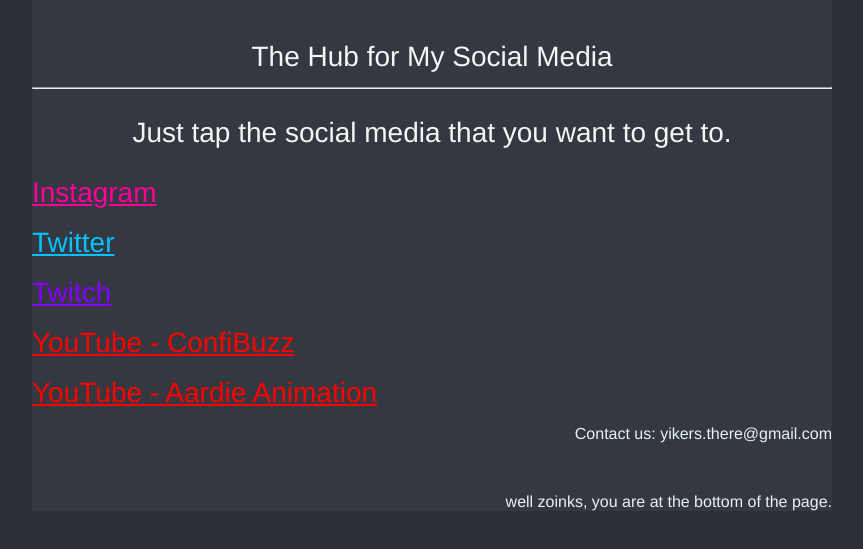
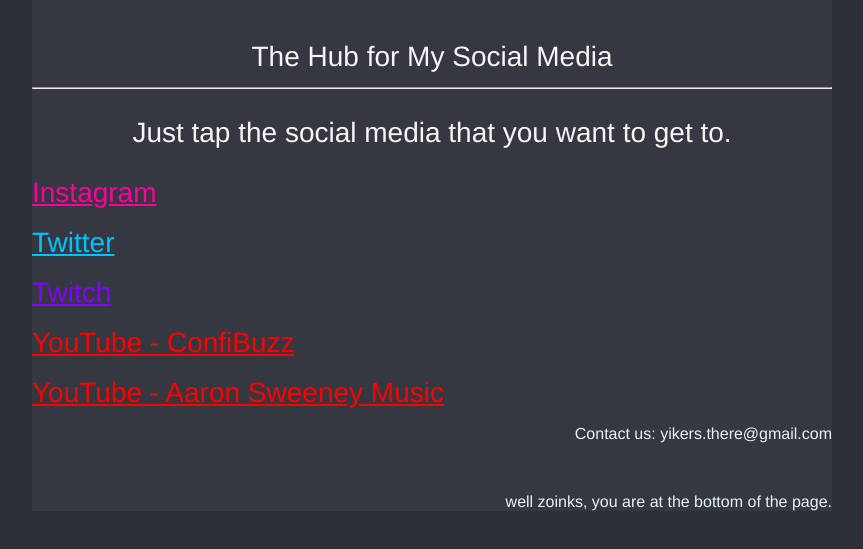
Before and after one commit to M0TH3R5H1P/yikers, a plain HTML site: page socials.html in a window 1280 px wide. Shown: the part 183-732 px from the top of the page, without its empty margins (208-1071 px from the left). Drawn offline with Linux system fonts and the light colour scheme.

Commit message:
Update socials.html

```diff
--- a/socials.html
+++ b/socials.html
@@ -35,7 +35,7 @@
                 <a class="link" href="https://www.youtube.com/channel/UCornEemcliJMH5UZnJ3vWnA" style="color: rgb(255, 0, 0)">YouTube - ConfiBuzz</a>
 				<br />
                 <br />
-                <a class="link" href="https://www.youtube.com/channel/UCmsK3oVD_F6wx3yP36xrbuw" style="color: rgb(255, 0, 0)">YouTube - Aardie Animation</a>
+                <a class="link" href="https://www.youtube.com/c/AaronSweeneyMusic" style="color: rgb(255, 0, 0)">YouTube - Aaron Sweeney Music</a>
 			</div>
 
 			<div id="footer">
```
